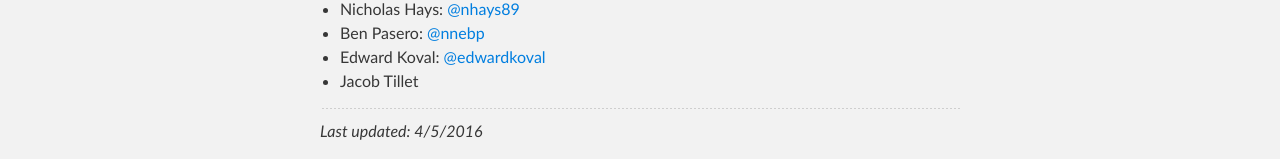
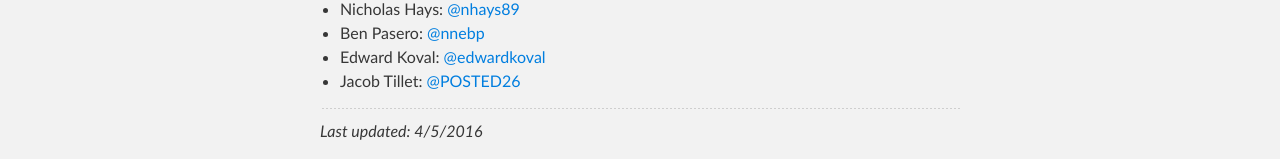
Before and after one commit to e-rowell/5guys, a plain HTML site: page index.html in a window 1280 px wide. Shown: the part 596-755 px from the top of the page. Drawn offline with Linux system fonts and the light colour scheme.

Commit message:
Added Jacob's Github account

```diff
--- a/index.html
+++ b/index.html
@@ -58,7 +58,7 @@
 </li>
 <li>Ben Pasero: <a href="https://github.com/nnebp" class="user-mention">@nnebp</a></li>
 <li>Edward Koval: <a href="https://github.com/edwardkoval" class="user-mention">@edwardkoval</a></li>
-<li>Jacob Tillet</li>
+<li>Jacob Tillet: <a href="https://github.com/POSTED26" class="user-mention">@POSTED26</a></li>
 </ul>
 
 <hr>
```
